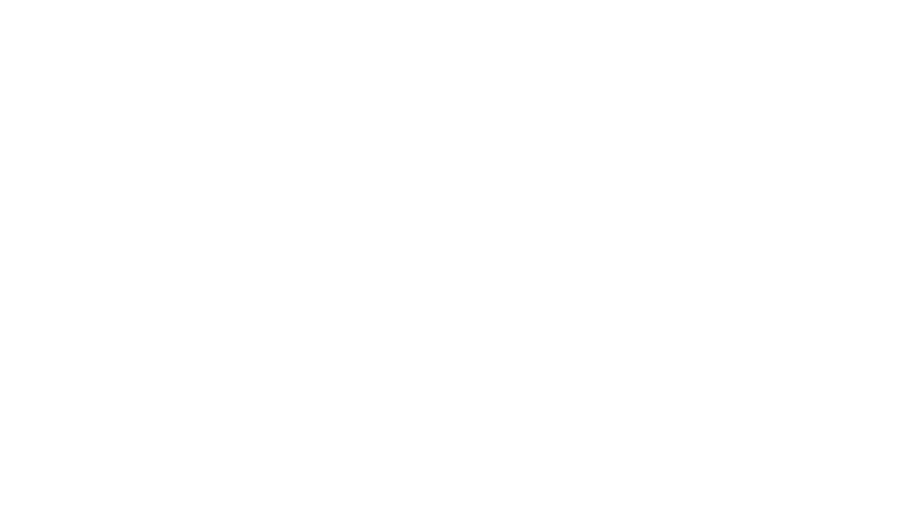
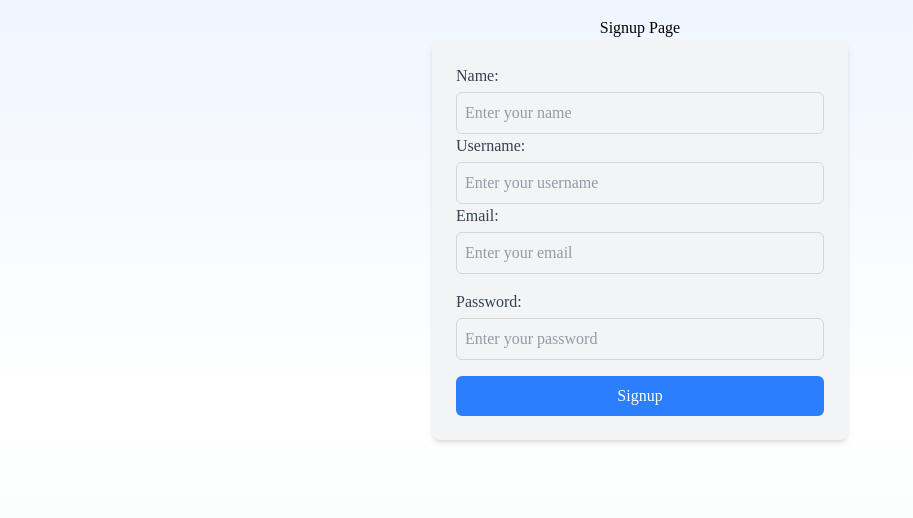
Before and after one commit to ashishranjan0508/Expense_Tracker, a React (Vite) app in the folder client/: page /signup in a window 1280 px wide. Before the commit this address had no page. Shown: the top 518 px of the page, without its empty margins (0-913 px from the left). Built offline with nearby package versions, Linux system fonts and the light colour scheme.

Commit message:
Signup page and connecting to backend by ashish but not centralised

```diff
--- a/client/src/App.jsx
+++ b/client/src/App.jsx
@@ -1,12 +1,14 @@
 
 import {BrowserRouter, Routes, Route} from "react-router-dom";
 import Home from './pages/Home.jsx';
+import Signup from './pages/Signup.jsx';
 
 function App() {
   return (
     <BrowserRouter>
     <Routes>
       <Route path="/" element={<Home />} />
+      <Route path="/signup" element={<Signup />} />
     </Routes>
     </BrowserRouter>
   )
--- a/client/src/pages/Signup.jsx
+++ b/client/src/pages/Signup.jsx
@@ -0,0 +1,75 @@
+import React, { useState } from "react";
+
+const Signup = () => {
+  const [formData, setFormData] = useState({
+    name: "",
+    userName: "",
+    email: "",
+    password: ""
+  });
+
+  const handleChange = (e) => {
+    setFormData({...formData, [e.target.name]: e.target.value});
+  };
+
+  const handleSubmit = async (e) => {
+    e.preventDefault();
+    try {
+      const response = await fetch("http://localhost:5000/api/users/register", {
+        method: "POST",
+        headers: {
+          "Content-Type": "application/json"
+        },
+        body: JSON.stringify(formData)
+      });
+
+      const result = await response.json();
+
+      if (response.ok) {
+        alert("Signup successful!");
+      } else {
+        alert(result.error || "Signup failed!");
+      }
+    } catch (error) {
+      console.error("Error:", error);
+      alert("Something went wrong!");
+    }
+  };
+
+  return (
+    <div className="w-full min-h-screen bg-gradient-to-b from-blue-50 via-white to-green-50 flex flex-col items-center p-4">
+      <h1>Signup Page</h1>
+      <div className="sm:w-full md:w-1/3 lg:w-1/3 bg-gray-100 shadow-md rounded-lg p-6">
+        <form onSubmit={handleSubmit}>
+          <div>
+            <label className="block text-gray-700">
+              Name:
+              <input type="text" name="name" required placeholder="Enter your name" className="mt-1 block w-full border border-gray-300 rounded-md p-2" onChange={handleChange} />
+            </label>
+          </div>
+          <div>
+            <label className="block text-gray-700">
+              Username:
+              <input type="text" name="userName" required placeholder="Enter your username" className="mt-1 block w-full border border-gray-300 rounded-md p-2" onChange={handleChange} />
+            </label>
+          </div>
+          <div className="mb-4">
+            <label className="block text-gray-700">
+              Email:
+              <input type="email" name="email" required placeholder="Enter your email" className="mt-1 block w-full border border-gray-300 rounded-md p-2" onChange={handleChange} />
+            </label>
+          </div>
+          <div className="mb-4">
+            <label className="block text-gray-700">
+              Password:
+              <input type="password" name="password" required placeholder="Enter your password" className="mt-1 block w-full border border-gray-300 rounded-md p-2" onChange={handleChange} />
+            </label>
+          </div>
+          <button type="submit" className="w-full bg-blue-500 text-white rounded-md p-2 hover:bg-blue-600 cursor-pointer">Signup</button>
+        </form>
+      </div>
+    </div>
+  );
+};
+
+export default Signup;
```
Also changed, not shown: client/src/services/api.jsx (added), 1 other file (tests, documents, lock files or other folders).
